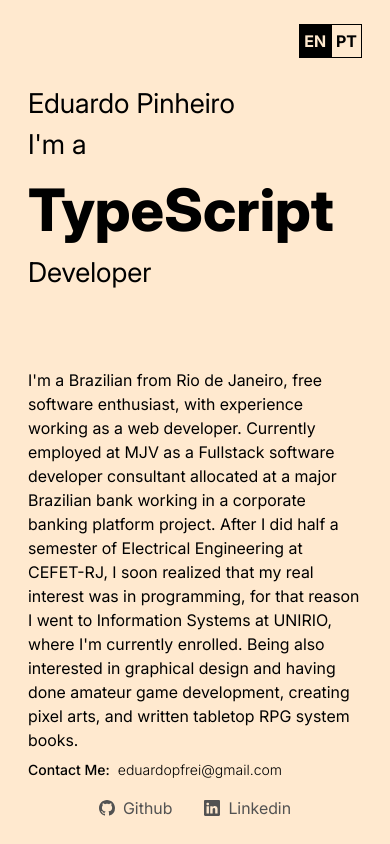
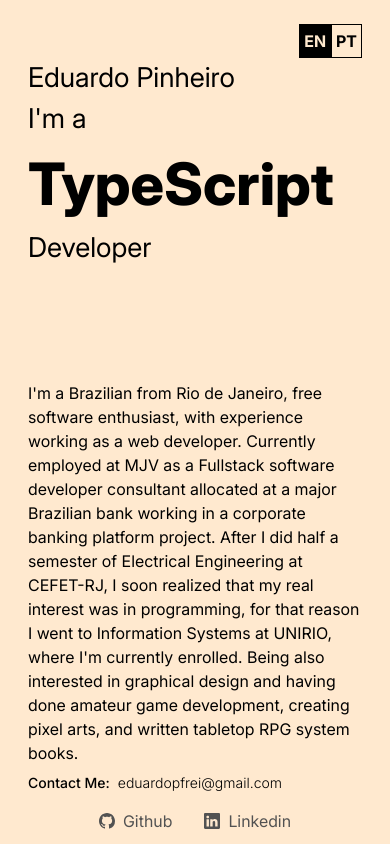
Before and after one commit to Edhet/eduardop, an Angular app: page / in a window 390 px wide. Shown: the top 844 px of the page. Built offline with nearby package versions, Linux system fonts and the light colour scheme.

Commit message:
REDESIGN 2025: Change in spacing

```diff
--- a/src/app/components/hero/hero.component.html
+++ b/src/app/components/hero/hero.component.html
@@ -7,7 +7,7 @@
         <button class="border border-black p-1 transition-all {{localizationService.currentLanguage == 'pt' ? 'bg-black text-bAlmond' : 'hover:bg-black/25'}}" (click)="changeLanguage('pt')">PT</button>
       </div>
 
-      <div class="mt-auto md:mt-24">
+      <div class="mt-auto md:mt-24 mb-16">
 
         <div class="relative text-black z-50" style="font-size: 7vmin;">
           <h1 class="whitespace-nowrap">{{localizationService.headerContent.firstName + ' ' + localizationService.headerContent.surname}}</h1>
--- a/src/app/components/project-card/project-card.component.html
+++ b/src/app/components/project-card/project-card.component.html
@@ -6,7 +6,7 @@
 
   <img src="{{projectInfo.image}}" class="w-full overflow-hidden bg-cover min-h-full max-h-full object-cover brightness-50  rounded-lg" alt="Project Image">
 
-  <div class="absolute bottom-0 right-0  transition-all h-full w-full hover:backdrop-blur-md rounded-t-lg">
+  <div class="absolute bottom-0 right-0  transition-all h-full w-full hover:backdrop-blur-md rounded-lg">
     <div class="flex p-2 pl-20 flex-wrap gap-1 h-fit w-full justify-end">
 
       <p *ngFor="let tag of projectsService.getTagListFromNames(projectInfo.tags)" class="p-1 flex-shrink text-bAlmond max-w-fit max-h-fit">{{tag.tagName}}</p>
```
